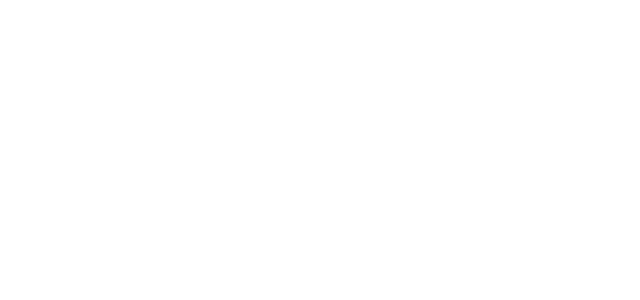
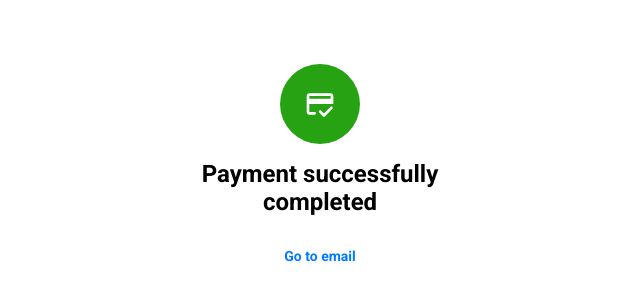
Before and after one commit to unegbuclinton/split-fare, a React (Create React App) app: page /approval in a window 1280 px wide. Before the commit this address had no page. Shown: the part 236-536 px from the top of the page, without its empty margins (320-960 px from the left). Built offline with nearby package versions, Linux system fonts and the light colour scheme.

Commit message:
implemented approval page

```diff
--- a/src/App.js
+++ b/src/App.js
@@ -1,5 +1,6 @@
 import { BrowserRouter as Router, Route, Routes } from 'react-router-dom';
 import { AddEmailContext } from './components/emailContext/EmailContext';
+import ApprovalPage from './pages/Approval';
 import Checkout from './pages/CheckoutPage';
 import EmailRequest from './pages/EmailRequest';
 
@@ -10,7 +11,7 @@
         <Router>
           <Routes>
             <Route exact path="/" element={<Checkout />} />
-
+            <Route exact path="/approval" element={<ApprovalPage />} />
             <Route exact path="/email-request" element={<EmailRequest />} />
           </Routes>
         </Router>
--- a/src/components/emailInput/index.jsx
+++ b/src/components/emailInput/index.jsx
@@ -4,9 +4,8 @@
 import EmailContext from '../emailContext/EmailContext';
 
 const EmailInput = ({ className, show }) => {
-  const { addEmail, emailInput, inputEmail, input } = useContext(EmailContext);
+  const { addEmail, inputEmail, input } = useContext(EmailContext);
 
-  console.log({ emailInput, input });
   return (
     <Wrapper className={className} show={show}>
       <InputField
@@ -23,10 +22,10 @@
 export default EmailInput;
 
 const Wrapper = styled.div`
-  height: ${({ show }) => (show ? '100%' : '0')};
+  height: ${({ show }) => (show ? '30vh' : '0')};
+  transition: height 0.2s ease-in-out;
   overflow: ${({ show }) => (show ? 'auto' : 'hidden')};
   margin-top: 2rem;
-  /* transition: height 0.2s ease-in; */
 `;
 
 const InputField = styled.input`
--- a/src/components/paymentCards/index.jsx
+++ b/src/components/paymentCards/index.jsx
@@ -27,4 +27,6 @@
   display: flex;
   justify-content: space-between;
   margin-top: 0.8rem;
+  flex-wrap: wrap;
+  gap: 1rem;
 `;
--- a/src/icons/index.jsx
+++ b/src/icons/index.jsx
@@ -6,3 +6,4 @@
 export { ReactComponent as DPIconSplitLogo } from '../icons/svgs/split-logo.svg';
 export { ReactComponent as DPIconSplit } from '../icons/svgs/split.svg';
 export { ReactComponent as DPIconStripe } from '../icons/svgs/Stripe.svg';
+export { ReactComponent as DPIconApproved } from '../icons/svgs/success.svg';
--- /dev/null
+++ b/src/pages/Approval/index.jsx
@@ -0,0 +1,47 @@
+import React from 'react';
+import { Link } from 'react-router-dom';
+import styled from 'styled-components';
+import { DPIconApproved } from '../../icons';
+import { FONTSIZES, FONTWEIGHTS } from '../CheckoutPage/constatnts/font-size';
+
+const ApprovalPage = () => {
+  return (
+    <Wrapper>
+      <DPIconApproved />
+      <ApprovalText>Payment successfully completed</ApprovalText>
+      <Link to="/" className="link">
+        <RedirectText>Go to email</RedirectText>
+      </Link>
+    </Wrapper>
+  );
+};
+
+export default ApprovalPage;
+
+const Wrapper = styled.div`
+  max-width: 55rem;
+  margin: 0 auto;
+  height: 100vh;
+  display: flex;
+  flex-direction: column;
+  justify-content: center;
+  align-items: center;
+
+  .link {
+    text-decoration: none;
+  }
+`;
+
+const ApprovalText = styled.h2`
+  font-size: ${FONTSIZES.xxlarge};
+  text-align: center;
+  margin-top: 1.6rem;
+  max-width: 25rem;
+`;
+
+const RedirectText = styled.p`
+  font-size: ${FONTSIZES.small};
+  color: #007aff;
+  font-weight: ${FONTWEIGHTS.bold};
+  margin-top: 3.2rem;
+`;
--- a/src/pages/CheckoutPage/index.jsx
+++ b/src/pages/CheckoutPage/index.jsx
@@ -1,4 +1,5 @@
 import React from 'react';
+import { Link } from 'react-router-dom';
 import styled from 'styled-components';
 import Button from '../../components/Button/Index';
 import CheckoutInput from '../../components/CheckoutInpIt';
@@ -22,7 +23,9 @@
       <PaymentCard />
 
       <Footer>
-        <Button text="Pay 100.00 $" />
+        <Link to="/email-request">
+          <Button text="Pay 100.00 $" />
+        </Link>
       </Footer>
     </Wrapper>
   );
@@ -31,6 +34,8 @@
 export default Checkout;
 
 const Wrapper = styled.div`
+  max-width: 55rem;
+  margin: 0 auto;
   position: relative;
   padding: 5.2rem 1.9rem;
   height: 100vh;
--- a/src/pages/EmailRequest/index.jsx
+++ b/src/pages/EmailRequest/index.jsx
@@ -1,4 +1,5 @@
 import React, { useContext, useState } from 'react';
+import { Link } from 'react-router-dom';
 import styled from 'styled-components';
 import Button from '../../components/Button/Index';
 import EmailContext from '../../components/emailContext/EmailContext';
@@ -32,7 +33,9 @@
       <EmailInput show={showInputBox} />
 
       <Footer>
-        <Button text="Split Payment" />
+        <Link to="/approval">
+          <Button text="Split Payment" />
+        </Link>
       </Footer>
     </Wrapper>
   );
@@ -41,7 +44,9 @@
 export default EmailRequest;
 
 const Wrapper = styled.div`
-  padding: 5.2rem 3rem;
+  max-width: 55rem;
+  margin: 0 auto;
+  padding: 5.2rem 3rem 1rem 3rem;
 
   .logo {
     display: flex;
```
Also changed, not shown: src/icons/svgs/success.svg (added).
